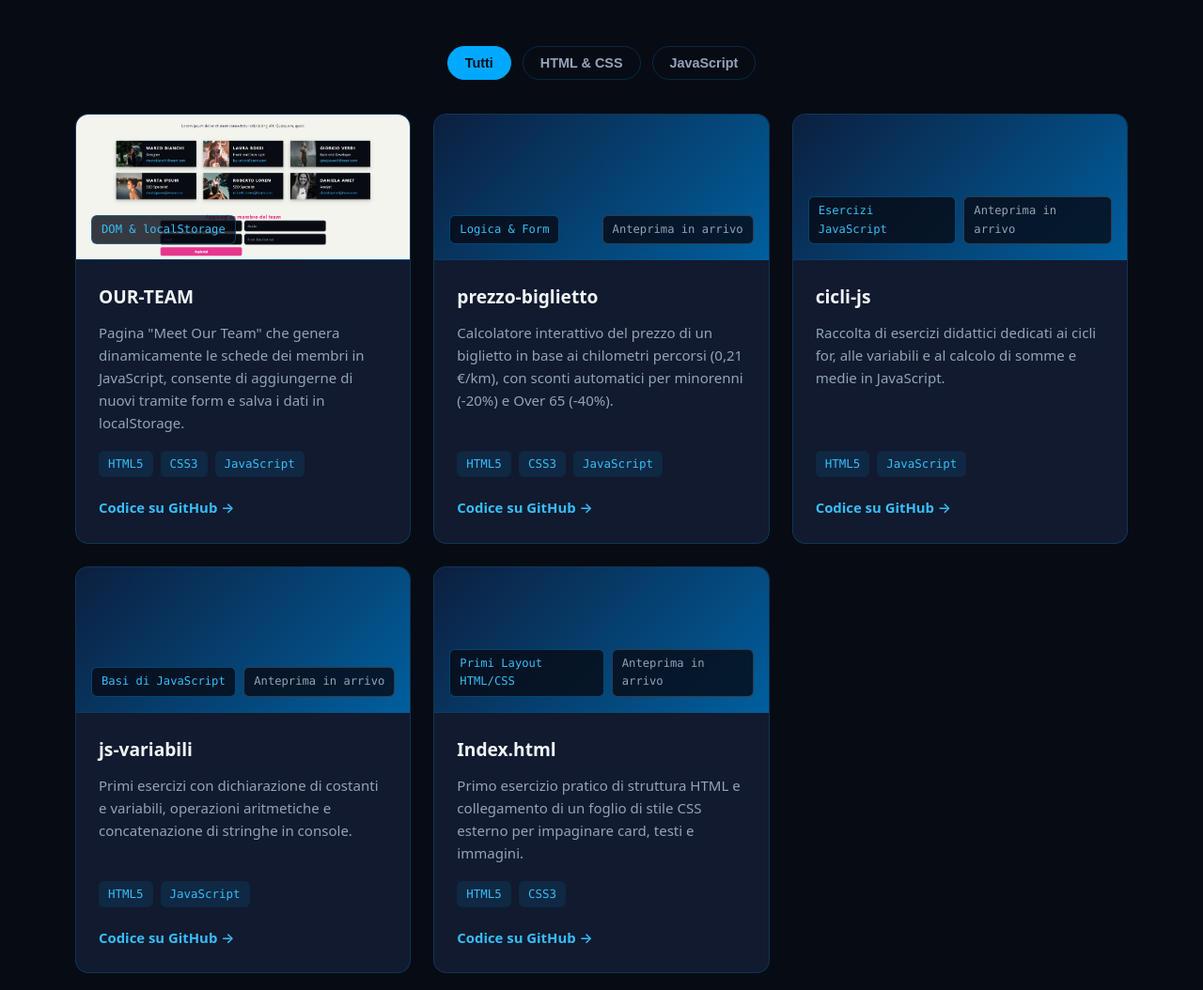
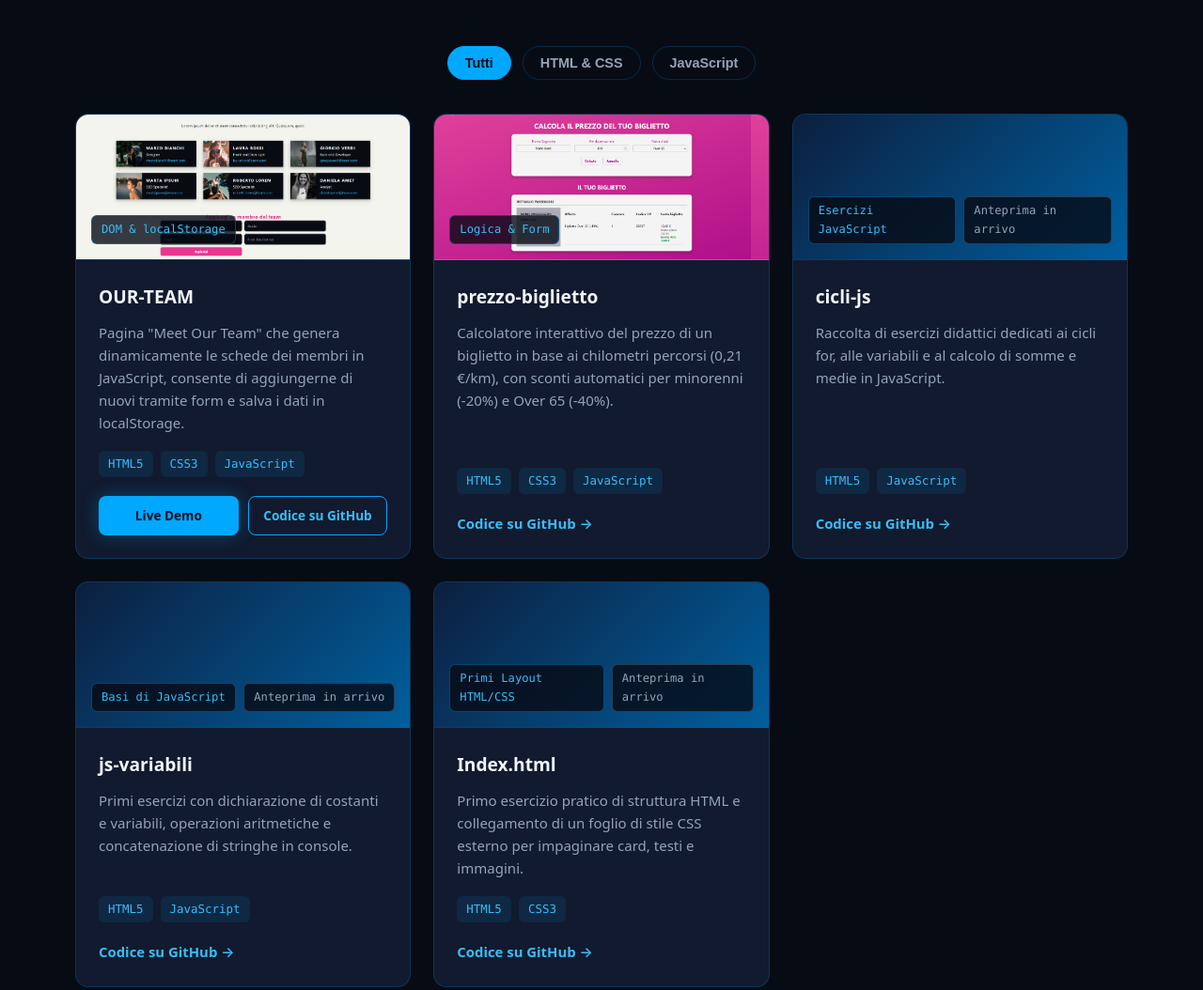
Before and after one commit to dishanialdo/dishanialdo.github.io, a plain HTML site: page index.html in a window 1280 px wide. Shown: the part 3828-4882 px from the top of the page at 94% size. Drawn offline with Linux system fonts and the light colour scheme; no server answers.

Commit message:
Aggiunta screenshot progetto biglietto del treno

```diff
--- a/index.html
+++ b/index.html
@@ -426,9 +426,13 @@
                 <li>JavaScript</li>
               </ul>
               <div class="project-links">
+                <a href="https://dishanialdo.github.io/OUR-TEAM/" target="_blank" rel="noopener noreferrer"
+                  class="btn btn-primary btn-sm" data-i18n="projects.liveDemo">
+                  Live Demo
+                </a>
                 <a href="https://github.com/dishanialdo/OUR-TEAM" target="_blank" rel="noopener noreferrer"
-                  class="project-link" data-i18n="projects.viewGithub">
-                  Codice su GitHub &rarr;
+                  class="btn btn-outline btn-sm" data-i18n="projects.viewGithubBtn">
+                  Codice su GitHub
                 </a>
               </div>
             </div>
@@ -436,9 +440,11 @@
 
           <!-- Progetto reale 2: prezzo-biglietto -->
           <article class="project-card card reveal" data-category="javascript">
-            <div class="project-banner">
-              <img src="assets/img/projects/prezzo-biglietto.png" alt="Anteprima del progetto prezzo-biglietto"
-                class="project-preview" width="600" height="320" loading="lazy" decoding="async" />
+            <div class="project-banner project-banner-ticket">
+              <img src="assets/img/projects/biglietto-treno.png"
+                alt="Anteprima del progetto Calcolatore del prezzo del biglietto del treno"
+                class="project-preview project-preview-full" width="1866" height="905" loading="lazy"
+                decoding="async" />
               <span class="project-type" data-i18n="projects.p2Type">Logica &amp; Form</span>
               <span class="project-preview-note" data-i18n="projects.previewPending">Anteprima in arrivo</span>
             </div>
--- a/style.css
+++ b/style.css
@@ -866,6 +866,15 @@ button:focus-visible {
   object-fit: cover;
 }
 
+.project-preview-full {
+  object-fit: contain;
+  object-position: center;
+}
+
+.project-banner-ticket {
+  background: linear-gradient(180deg, #e0409a 0%, #c42491 100%);
+}
+
 .project-preview.is-hidden {
   display: none;
 }
@@ -925,6 +934,24 @@ button:focus-visible {
   border-radius: 6px;
   background-color: rgba(0, 168, 255, 0.1);
   color: var(--accent-bright);
+}
+
+.project-links {
+  display: flex;
+  flex-wrap: wrap;
+  align-items: center;
+  gap: 10px;
+}
+
+.btn-sm {
+  padding: 9px 12px;
+  font-size: 0.85rem;
+  border-radius: 8px;
+  white-space: nowrap;
+}
+
+.project-links .btn-sm {
+  flex: 1 1 130px;
 }
 
 .project-link {
```
